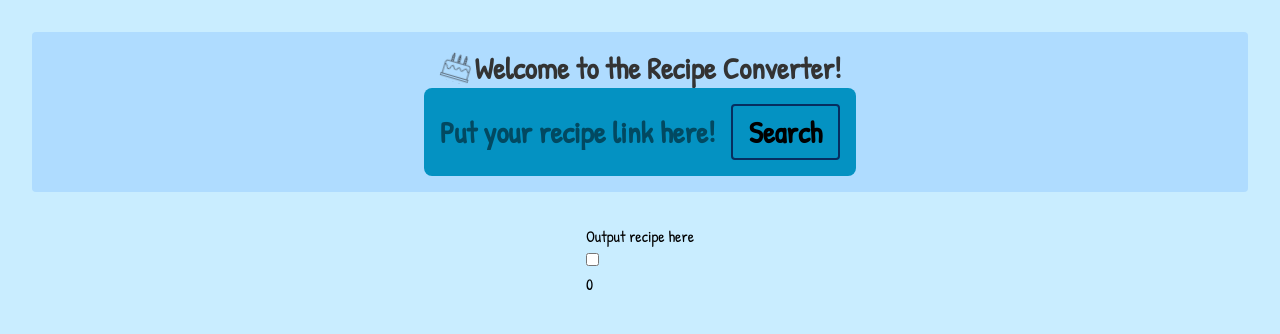
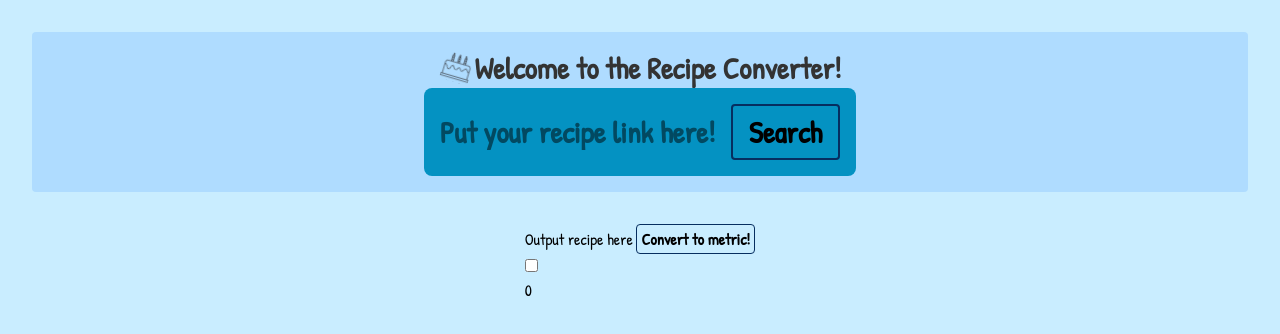
Before and after one commit to szerbe/HackBU2026, a React (Vite) app in the folder recipe-app/: page / in a window 1280 px wide. Shown: the top 334 px of the page. Built offline with nearby package versions, Linux system fonts and the light colour scheme; no server answers.

Commit message:
added button?

```diff
--- a/recipe-app/src/index.css
+++ b/recipe-app/src/index.css
@@ -26,3 +26,19 @@
   @apply
   bg-(--primary-color-accent-three) shadow-lg;
 }
+
+.sml-btn {
+  @apply
+  border
+  px-1
+  py-0.5
+  rounded
+  font-semibold
+  border-(--primary-color-accent-four)
+  transition duration-150 ease-in-out;
+}
+
+.sml-btn:hover {
+  @apply
+  bg-(--primary-color-accent-three) shadow-lg;
+}
--- a/recipe-app/src/pages/Home.jsx
+++ b/recipe-app/src/pages/Home.jsx
@@ -11,6 +11,12 @@ const Home = () => {
   const handleSearch = (searchQuery) => {
     setQuery(searchQuery);
   }
+
+  const handleMetricConversion = () => {
+    alert("Button was clicked!");
+    // You can put any JavaScript code here
+  };
+
   const [data, setdata] = useState({
         name: "",
         age: 0,
@@ -54,7 +60,11 @@ const Home = () => {
           <main className="p-4">
             <div className="grid place-items-center font-['Patrick_Hand'] p-4">
               <div className="text-left">
-                <p>Output recipe here</p>
+                <p>Output recipe here <button
+                  onClick={handleMetricConversion}
+                  class="sml-btn">Convert to metric!
+                  </button>
+                </p>
                     {/* Calling a data from setdata for showing */}
                     <p><CheckBox label={" " + data.name}/></p>
                     <p>{data.age}</p>
```
